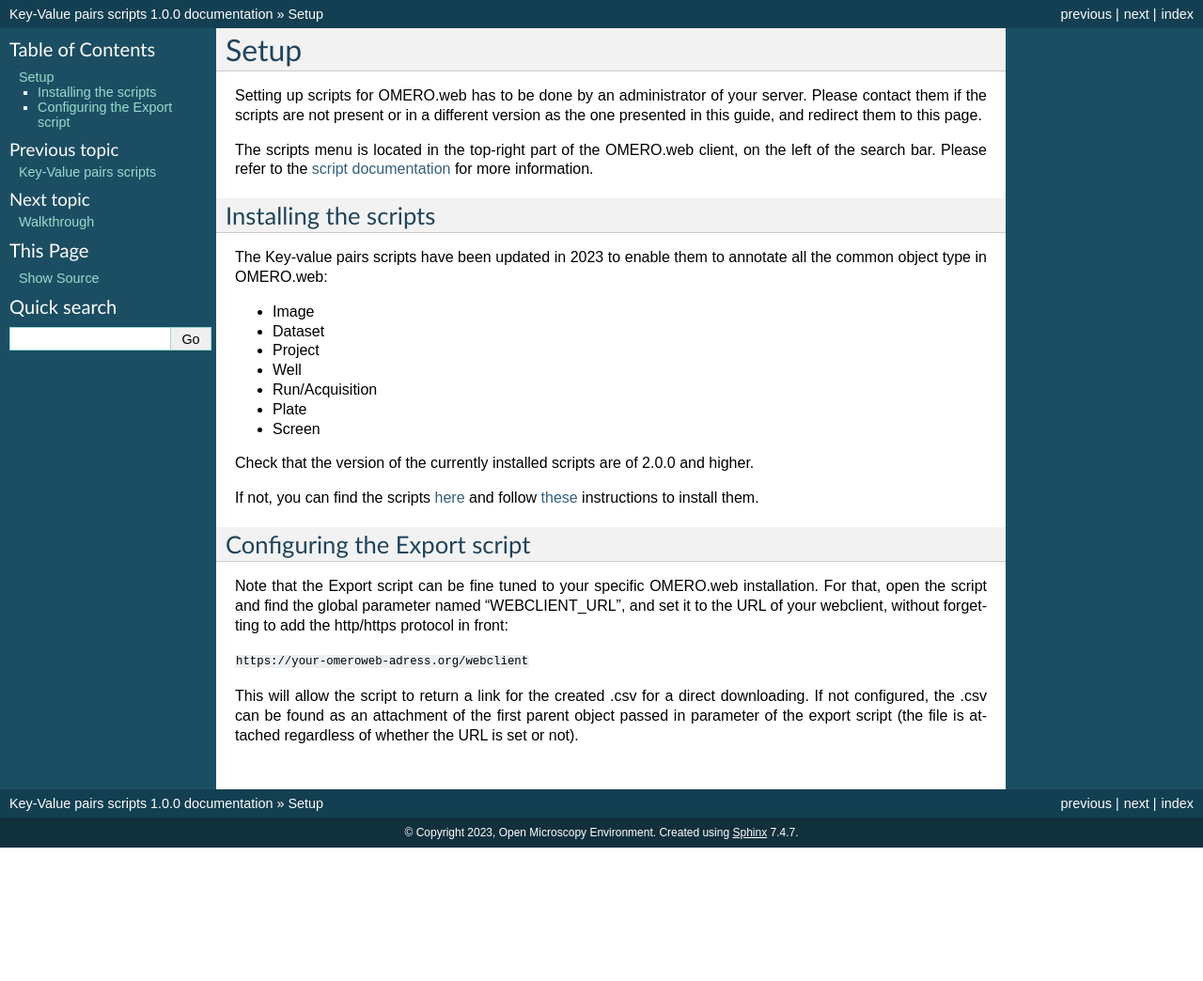
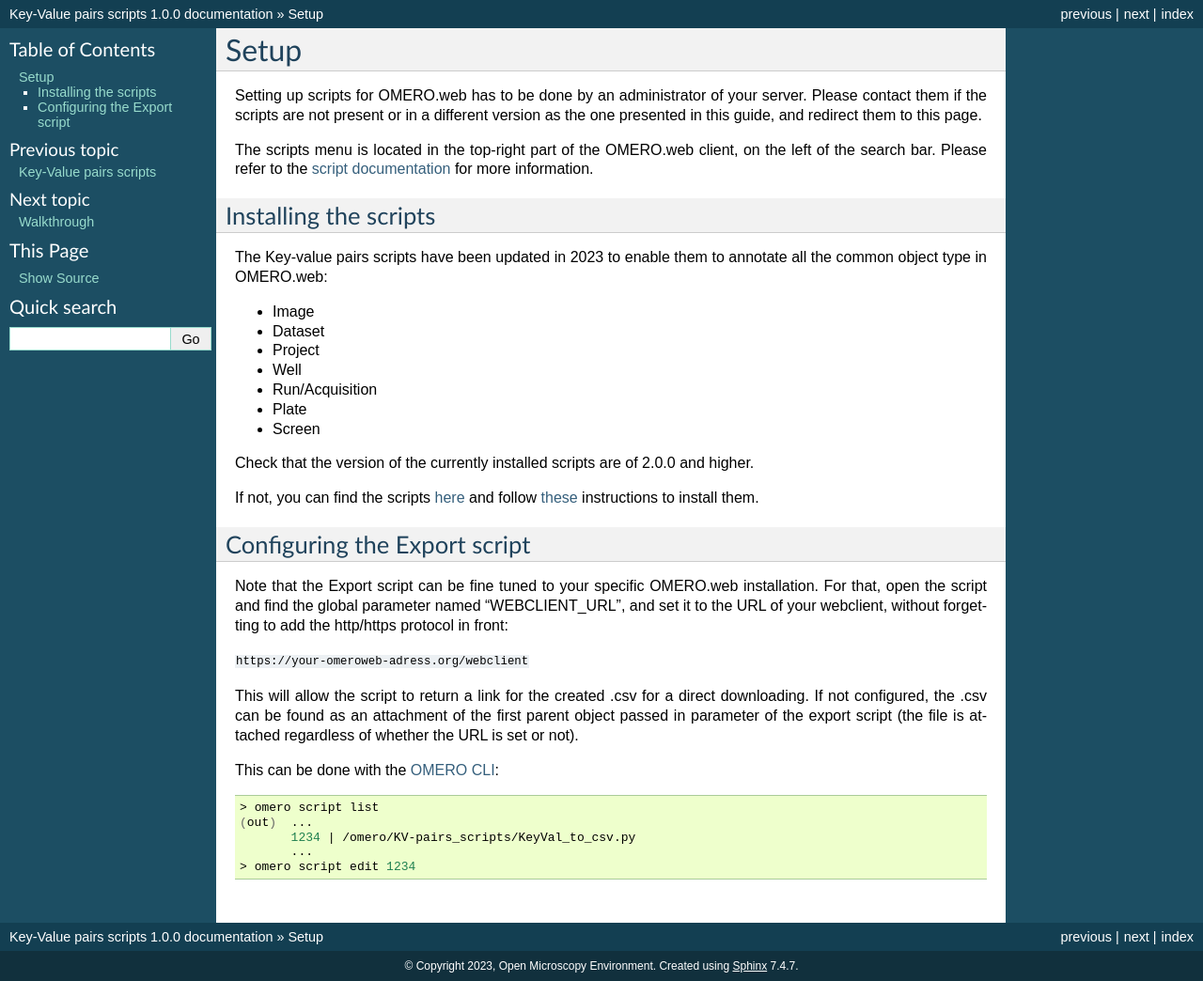
Before and after one commit to German-BioImaging/guide-KVpairs-scripts, a Sphinx documentation site: the page built from docs/setup.rst, in a window 1280 px wide. Shown: the whole page at 94% size. Built offline with Sphinx 7.4.7, drawn with Linux system fonts in a browser that asks for light colours; before the commit the page ends 902 px from its top, so only the background shows below that.

Commit message:
CLI edit instructions

```diff
--- a/docs/setup.rst
+++ b/docs/setup.rst
@@ -44,3 +44,13 @@
 downloading. If not configured, the .csv can be found as an attachment of the \
 first parent object passed in parameter of the export script (the file is \
 attached regardless of whether the URL is set or not).
+
+This can be done with the `OMERO CLI <https://omero.readthedocs.io/en/stable/users/cli/index.html>`_:
+
+.. code-block:: bash
+
+    > omero script list
+    (out)  ...
+           1234 | /omero/KV-pairs_scripts/KeyVal_to_csv.py
+           ...
+    > omero script edit 1234
```
